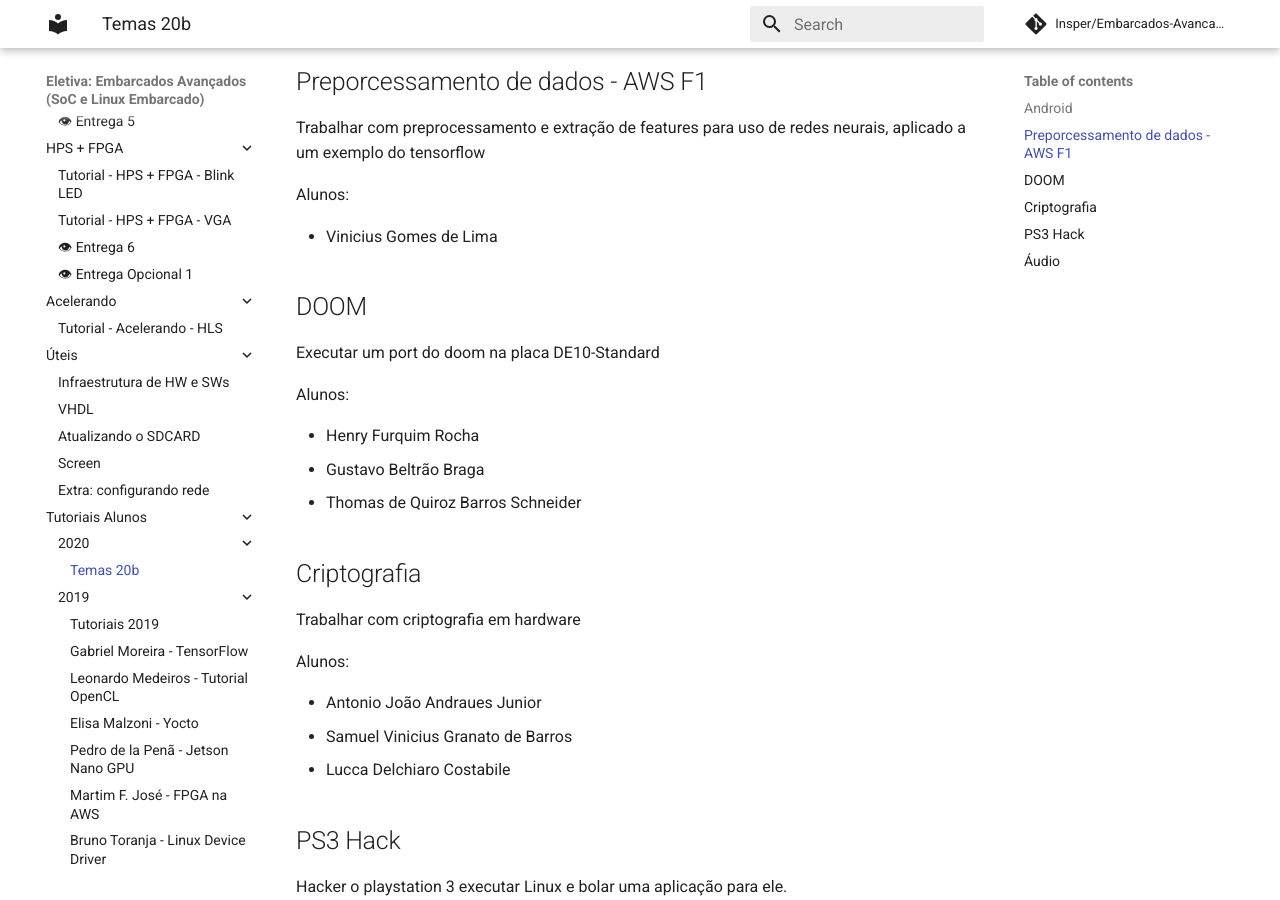
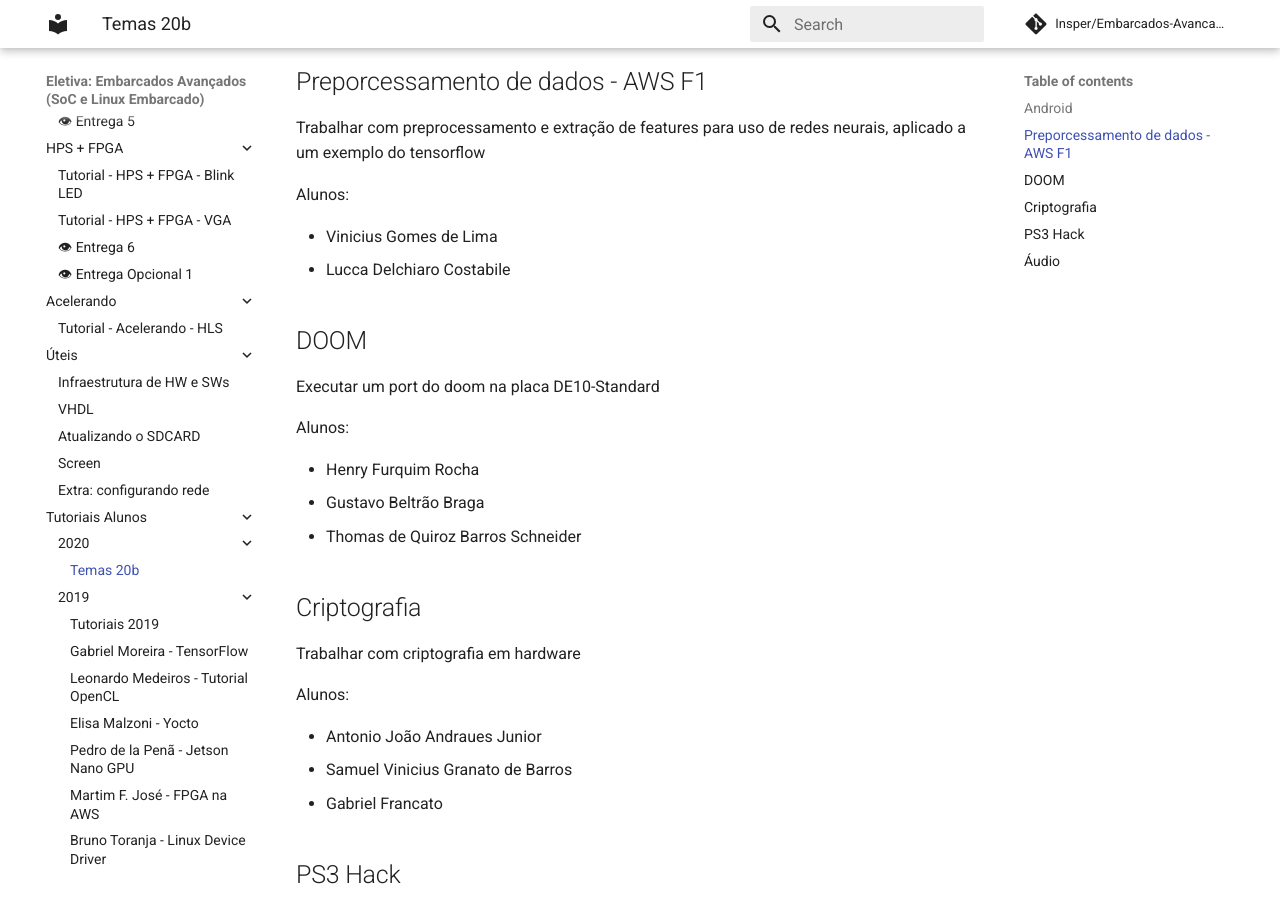
Before and after one commit to Insper/Embarcados-Avancados, an MkDocs documentation site: the page built from docs-src/2020/Temas.md, in a window 1280 px wide and 900 px high, scrolled down 658 px. Built offline with MkDocs 1.6.1 and Material for MkDocs 9.7.7, drawn with Linux system fonts in a browser that asks for light colours; comment, search, counter and statistics services are not loaded.

Commit message:
Update Temas.md

```diff
--- a/docs-src/2020/Temas.md
+++ b/docs-src/2020/Temas.md
@@ -45,7 +46,7 @@
 
 - Antonio João Andraues Junior
 - Samuel Vinicius Granato de Barros
-- Lucca Delchiaro Costabile
+- Gabriel Francato
 
 ## PS3 Hack
 
```
Also changed, not shown: other parts of docs-src/2020/Temas.md (+1 -0 lines).
